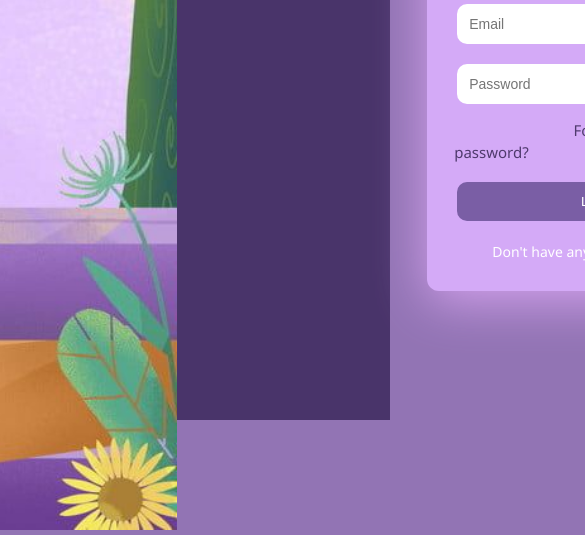
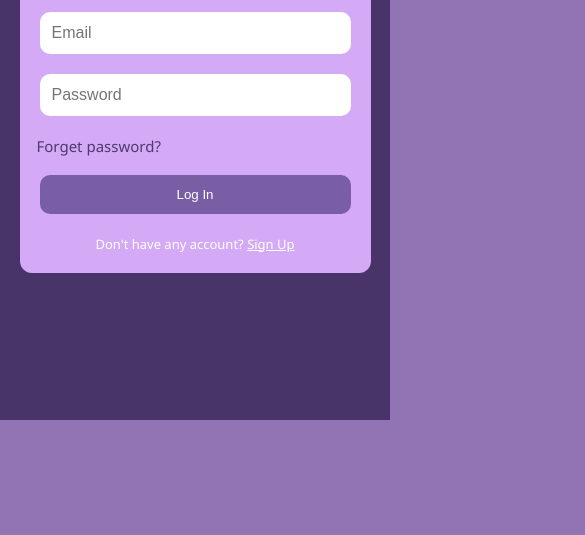
Before and after one commit to Vinnie-10/BookLend-2.1, a plain HTML site: page index.html in a window 390 px wide. Shown: the part 424-959 px from the top of the page, 585 px wide, since content can reach past the window. After the commit the page ends 844 px from the top, so only its background shows below. Drawn offline with Linux system fonts and the light colour scheme.

Commit message:
Update SI-style.css

```diff
--- a/styles/SI-style.css
+++ b/styles/SI-style.css
@@ -136,3 +136,42 @@ body {
   position: relative;
   top: 10px;
 }
+
+@media (max-width: 768px){
+  body {
+    flex-direction: column;
+    overflow: auto;
+  }
+
+  .BG-support {
+    display: none;
+  }
+
+  .logboxpost {
+    width: 100%;
+    display: flex;
+    justify-content: center;
+  }
+
+  .login-box {
+    max-width: 90%;
+    box-shadow: none;
+    padding: 30px 20px;
+  }
+
+  .forgot {
+    padding-right: 0;
+    text-align: left;
+    display: block;
+    margin-top: 5px;
+  }
+
+  .signup-text {
+    font-size: 13px;
+    text-align: center;
+  }
+
+  .login-box input {
+    font-size: 16px;
+  }
+}
```
